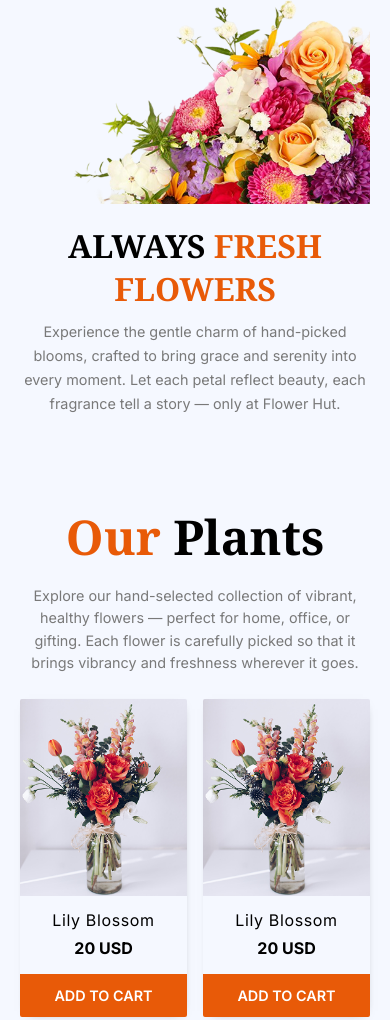
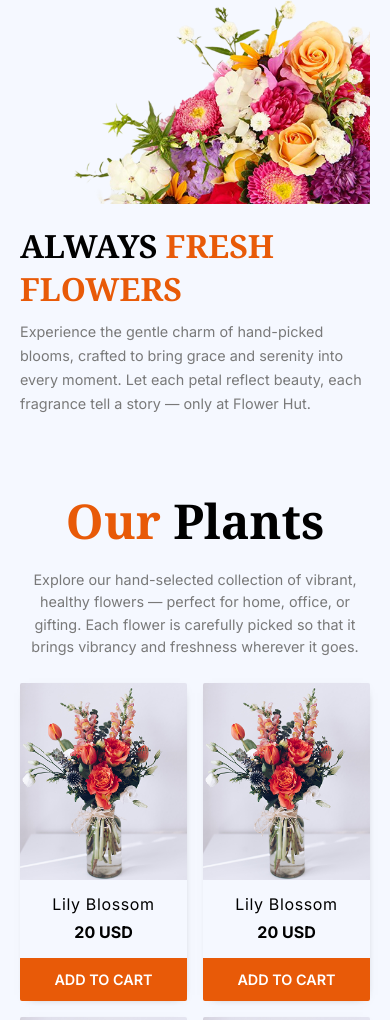
Before and after one commit to selimreza-dev/assignment-two, a plain HTML site: page index.html in a window 390 px wide. Shown: the part 109-1129 px from the top of the page. Drawn offline with Linux system fonts and the light colour scheme.

Commit message:
update some style for perfect responsive

```diff
--- a/assets/css/responsive.css
+++ b/assets/css/responsive.css
@@ -30,10 +30,10 @@
     }
     .hero-area .hero-text h1{
         flex-basis: 100%;
-        text-align: center;
+        text-align: left;
     }
     .hero-area .hero-text p{
-        text-align: center;
+        text-align: left;
         margin-top:10px;
     }
     .hero-area .hero-image{
--- a/assets/css/style.css
+++ b/assets/css/style.css
@@ -38,7 +38,7 @@ p, a{
 }
 section{
     background-color: var(--bg-color);
-    padding:2rem 0;
+    padding:1rem 0;
 }
 p{
     font-size:0.9rem;
@@ -149,6 +149,7 @@ p{
     display:grid;
     grid-template-columns: repeat(4,1fr);
     gap:1rem;
+    padding-bottom: 2rem;
 }
 .plant-items {
     box-shadow: 1px 2px 10px -8px rgb(0 0 0 / 65%);
```
